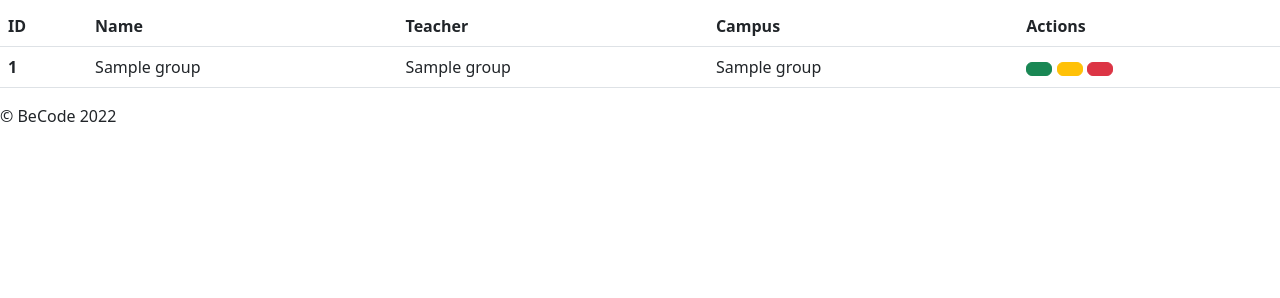
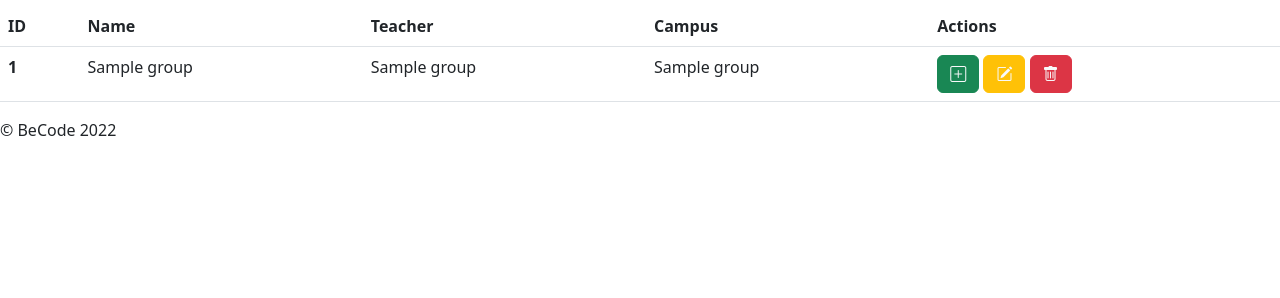
Before and after one commit to z3no/php-crud, a PHP site: template View/groupview.php in a window 1280 px wide. Shown: the part 50-348 px from the top of the page. Run offline with PHP 8.4, Linux system fonts and the light colour scheme; the template is opened without the code that fills it: most values are stand-ins (such as "Sample title", 1, 10 or a date in 2020); some libraries are stand-ins or nearby versions.

Commit message:
added icons cdn link

```diff
--- a/View/includes/header.php
+++ b/View/includes/header.php
@@ -7,6 +7,7 @@
     <meta http-equiv="X-UA-Compatible" content="ie=edge">
     <title>Dragon Ball Z World</title>
     <link href="https://cdn.jsdelivr.net/npm/bootstrap@5.2.0-beta1/dist/css/bootstrap.min.css" rel="stylesheet" integrity="sha384-0evHe/X+R7YkIZDRvuzKMRqM+OrBnVFBL6DOitfPri4tjfHxaWutUpFmBp4vmVor" crossorigin="anonymous">
+    <link rel="stylesheet" href="https://cdn.jsdelivr.net/npm/bootstrap-icons@1.3.0/font/bootstrap-icons.css"/>
 </head>
 <body>
     <header>
```
